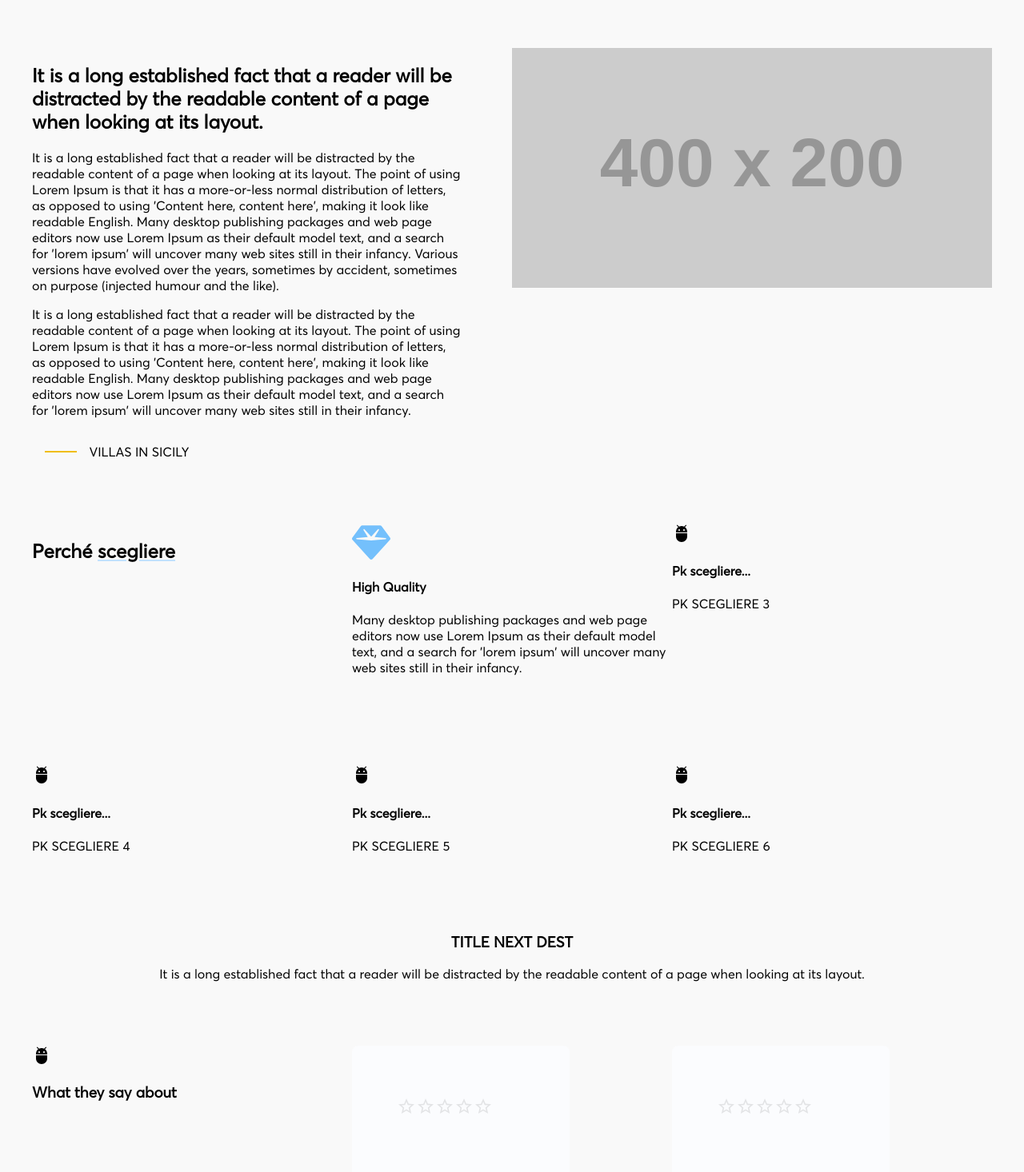
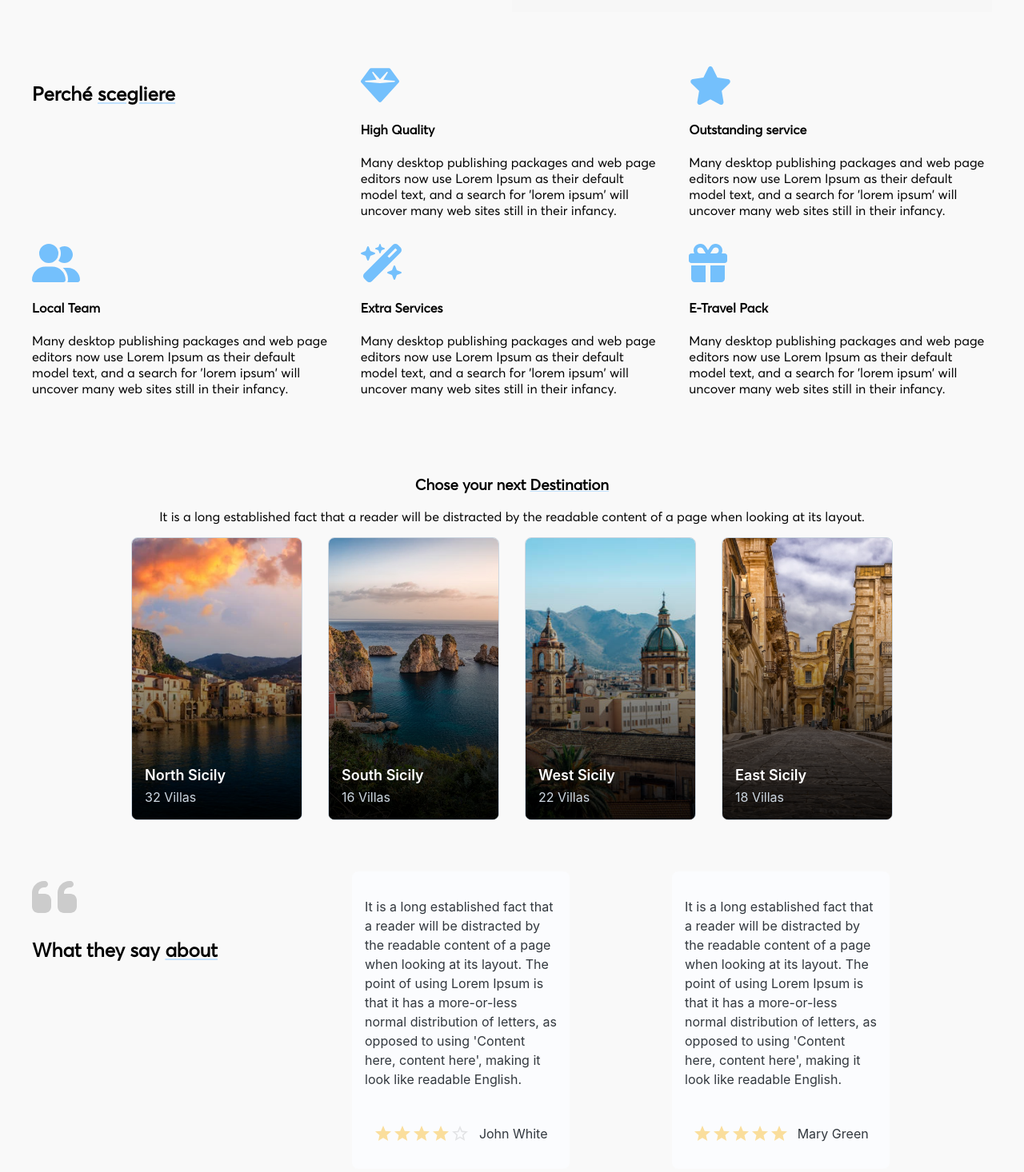
Before and after one commit to giuliapl/reactjs-villas, a React (Vite) app: page / in a window 1280 px wide. Shown: the part 712-2178 px from the top of the page at 80% size. Built offline with nearby package versions, Linux system fonts and the light colour scheme.

Commit message:
chore: home ui wip

```diff
--- a/src/views/home/Home.tsx
+++ b/src/views/home/Home.tsx
@@ -1,15 +1,22 @@
 import { Box, Button, Grid, useMediaQuery, useTheme } from "@mui/material";
-import AdbIcon from "@mui/icons-material/Adb";
 import "./Home.scss";
-import NavBar from "../../components/navbar/NavBar";
-import RatingCard from "../../components/ratingcard/RatingCard";
+import NavBar from "../../components/navBar/NavBar";
+import RatingCard from "../../components/ratingCard/RatingCard";
 import Carousel from "../../components/carousel/Carousel";
-import GradientCover from "../../components/gradientcover/GradientCover";
+import GradientCover from "../../components/gradientCover/GradientCover";
 import { FontAwesomeIcon } from "@fortawesome/react-fontawesome";
-import { faGem } from "@fortawesome/free-solid-svg-icons";
+import {
+  faGem,
+  faGift,
+  faQuoteLeft,
+  faStar,
+  faUserGroup,
+  faWandMagicSparkles,
+} from "@fortawesome/free-solid-svg-icons";
+import TextCard from "../../components/textCard/TextCard";
+import Video from "../../components/video/Video";
 
 function Home() {
-  const imgUrl = "https://placehold.co/400x200";
   const theme = useTheme();
   const isExtraSmallSize = useMediaQuery(theme.breakpoints.down("md"));
 
@@ -19,7 +26,7 @@ function Home() {
       <Box sx={{ flexGrow: 1 }} style={{ padding: "2em" }}>
         <Grid container rowSpacing={8}>
           <Grid item xs={12}>
-            <img style={{ width: "100%" }} src={imgUrl} />
+            <Video />
           </Grid>
 
           <Grid container item>
@@ -33,40 +40,38 @@ function Home() {
                 by the readable content of a page when looking at its layout.
                 The point of using Lorem Ipsum is that it has a more-or-less
                 normal distribution of letters, as opposed to using 'Content
-                here, content here', making it look like readable English. Many
-                desktop publishing packages and web page editors now use Lorem
-                Ipsum as their default model text, and a search for 'lorem
-                ipsum' will uncover many web sites still in their infancy.
-                Various versions have evolved over the years, sometimes by
-                accident, sometimes on purpose (injected humour and the like).
+                here, content here', making it look like readable English.
               </p>
               <p>
                 It is a long established fact that a reader will be distracted
                 by the readable content of a page when looking at its layout.
                 The point of using Lorem Ipsum is that it has a more-or-less
                 normal distribution of letters, as opposed to using 'Content
-                here, content here', making it look like readable English. Many
-                desktop publishing packages and web page editors now use Lorem
-                Ipsum as their default model text, and a search for 'lorem
-                ipsum' will uncover many web sites still in their infancy.
+                here, content here', making it look like readable English.
               </p>
+              {!isExtraSmallSize && (
                 <div className="divider__container">
                   <hr className="hr" />
                   <p>VILLAS IN SICILY</p>
                 </div>
+              )}
             </Grid>
             {isExtraSmallSize ? (
-              <Button>VILLAS</Button>
+              <Button className="cta-btn">VILLAS N SICILY</Button>
             ) : (
               <>
                 <Grid item xs={12} md={6}>
-                  <img style={{ width: "100%" }} src={imgUrl} />
+                  <img
+                    style={{ width: "100%" }}
+                    src={"/src/assets/images/region.jpg"}
+                    alt={"Map of Sicily"}
+                  />
                 </Grid>
               </>
             )}
           </Grid>
 
-          <Grid container item rowSpacing={12}>
+          <Grid container item columnSpacing={4} rowSpacing={2}>
             <Grid item xs={12} md={4}>
               <h2>
                 Perché <span className="underlight">scegliere</span>
@@ -75,47 +80,140 @@ function Home() {
             {isExtraSmallSize ? (
               <Grid item xs={12}>
                 <Carousel>
-                  <GradientCover name="pippo" key={0} />
-                  <GradientCover name="pluto" key={1} />
-                  <GradientCover name="paperino" key={2} />
-                  <GradientCover name="paperoga" key={3} />
+                  <TextCard
+                    icon={
+                      <FontAwesomeIcon
+                        icon={faGem}
+                        size="lg"
+                        style={{ color: "#74C0FC", fontSize: "3em" }}
+                      />
+                    }
+                    title="High Quality"
+                    description="Many desktop publishing packages and web page editors now use Lorem
+                    Ipsum as their default model text, and a search for 'lorem ipsum' will
+                    uncover many web sites still in their infancy."
+                    key={0}
+                  />
+                  <TextCard
+                    icon={
+                      <FontAwesomeIcon
+                        icon={faStar}
+                        size="lg"
+                        style={{ color: "#74C0FC", fontSize: "3em" }}
+                      />
+                    }
+                    title="Outstanding service"
+                    description=" Many desktop publishing packages and web page editors now use Lorem
+                    Ipsum as their default model text, and a search for 'lorem ipsum' will
+                    uncover many web sites still in their infancy."
+                    key={1}
+                  />
+                  <TextCard
+                    icon={
+                      <FontAwesomeIcon
+                        icon={faUserGroup}
+                        size="lg"
+                        style={{ color: "#74C0FC", fontSize: "3em" }}
+                      />
+                    }
+                    title="Local Team"
+                    description=" Many desktop publishing packages and web page editors now use Lorem
+                    Ipsum as their default model text, and a search for 'lorem ipsum' will
+                    uncover many web sites still in their infancy."
+                    key={2}
+                  />
+                  <TextCard
+                    icon={
+                      <FontAwesomeIcon
+                        icon={faWandMagicSparkles}
+                        size="lg"
+                        style={{ color: "#74C0FC", fontSize: "3em" }}
+                      />
+                    }
+                    title="Extra Services"
+                    description=" Many desktop publishing packages and web page editors now use Lorem
+                    Ipsum as their default model text, and a search for 'lorem ipsum' will
+                    uncover many web sites still in their infancy."
+                    key={3}
+                  />
                 </Carousel>
               </Grid>
             ) : (
               <>
                 <Grid item xs={12} md={4}>
+                  <TextCard
+                    icon={
                       <FontAwesomeIcon
                         icon={faGem}
                         size="lg"
                         style={{ color: "#74C0FC", fontSize: "3em" }}
                       />
-                  <h4>High Quality</h4>
-                  <p>
-                    Many desktop publishing packages and web page editors now
-                    use Lorem Ipsum as their default model text, and a search
-                    for 'lorem ipsum' will uncover many web sites still in their
-                    infancy.
-                  </p>
+                    }
+                    title="High Quality"
+                    description="Many desktop publishing packages and web page editors now use Lorem
+                    Ipsum as their default model text, and a search for 'lorem ipsum' will
+                    uncover many web sites still in their infancy."
+                  />
                 </Grid>
                 <Grid item xs={12} md={4}>
-                  <AdbIcon />
-                  <h4>Pk scegliere...</h4>
-                  <p>PK SCEGLIERE 3</p>
+                  <TextCard
+                    icon={
+                      <FontAwesomeIcon
+                        icon={faStar}
+                        size="lg"
+                        style={{ color: "#74C0FC", fontSize: "3em" }}
+                      />
+                    }
+                    title="Outstanding service"
+                    description=" Many desktop publishing packages and web page editors now use Lorem
+                    Ipsum as their default model text, and a search for 'lorem ipsum' will
+                    uncover many web sites still in their infancy."
+                  />
                 </Grid>
                 <Grid item xs={12} md={4}>
-                  <AdbIcon />
-                  <h4>Pk scegliere...</h4>
-                  <p>PK SCEGLIERE 4</p>
+                  <TextCard
+                    icon={
+                      <FontAwesomeIcon
+                        icon={faUserGroup}
+                        size="lg"
+                        style={{ color: "#74C0FC", fontSize: "3em" }}
+                      />
+                    }
+                    title="Local Team"
+                    description=" Many desktop publishing packages and web page editors now use Lorem
+                    Ipsum as their default model text, and a search for 'lorem ipsum' will
+                    uncover many web sites still in their infancy."
+                  />
                 </Grid>
                 <Grid item xs={12} md={4}>
-                  <AdbIcon />
-                  <h4>Pk scegliere...</h4>
-                  <p>PK SCEGLIERE 5</p>
+                  <TextCard
+                    icon={
+                      <FontAwesomeIcon
+                        icon={faWandMagicSparkles}
+                        size="lg"
+                        style={{ color: "#74C0FC", fontSize: "3em" }}
+                      />
+                    }
+                    title="Extra Services"
+                    description=" Many desktop publishing packages and web page editors now use Lorem
+                    Ipsum as their default model text, and a search for 'lorem ipsum' will
+                    uncover many web sites still in their infancy."
+                  />
                 </Grid>
                 <Grid item xs={12} md={4}>
-                  <AdbIcon />
-                  <h4>Pk scegliere...</h4>
-                  <p>PK SCEGLIERE 6</p>
+                  <TextCard
+                    icon={
+                      <FontAwesomeIcon
+                        icon={faGift}
+                        size="lg"
+                        style={{ color: "#74C0FC", fontSize: "3em" }}
+                      />
+                    }
+                    title="E-Travel Pack"
+                    description=" Many desktop publishing packages and web page editors now use Lorem
+                    Ipsum as their default model text, and a search for 'lorem ipsum' will
+                    uncover many web sites still in their infancy."
+                  />
                 </Grid>
               </>
             )}
@@ -124,7 +222,10 @@ function Home() {
           <Grid container item>
             <Grid item xs={12}>
               <div style={{ textAlign: "center" }}>
-                <h3>TITLE NEXT DEST</h3>
+                <h3>
+                  Chose your next{" "}
+                  <span className="underlight">Destination</span>
+                </h3>
                 <p>
                   It is a long established fact that a reader will be distracted
                   by the readable content of a page when looking at its layout.
@@ -133,15 +234,66 @@ function Home() {
             </Grid>
             {isExtraSmallSize ? (
               <Grid item xs={12}>
-                {/* <Carousel /> */}
+                <Carousel>
+                  <GradientCover
+                    imgUrl={"/src/assets/images/sicily1.jpg"}
+                    alt={"North Sicily"}
+                    title={"North Sicily"}
+                    description={"32 Villas"}
+                  />
+                  <GradientCover
+                    imgUrl={"/src/assets/images/sicily2.jpg"}
+                    alt={"South Sicily"}
+                    title={"South Sicily"}
+                    description={"16 Villas"}
+                  />
+                  <GradientCover
+                    imgUrl={"/src/assets/images/sicily3.jpg"}
+                    alt={"West Sicily"}
+                    title={"West Sicily"}
+                    description={"22 Villas"}
+                  />
+                  <GradientCover
+                    imgUrl={"/src/assets/images/sicily4.jpg"}
+                    alt={"East Sicily"}
+                    title={"East Sicily"}
+                    description={"18 Villas"}
+                  />
+                </Carousel>
               </Grid>
             ) : (
               <>
-                <Grid container item md={12} justifyContent={"center"} gap={"2em"}>
-                  {/* <GradientCover />
-                  <GradientCover />
-                  <GradientCover />
-                  <GradientCover /> */}
+                <Grid
+                  container
+                  item
+                  md={12}
+                  justifyContent={"center"}
+                  gap={"2em"}
+                >
+                  <GradientCover
+                    imgUrl={"/src/assets/images/sicily1.jpg"}
+                    alt={"North Sicily"}
+                    title={"North Sicily"}
+                    description={"32 Villas"}
+                  />
+                  <GradientCover
+                    imgUrl={"/src/assets/images/sicily2.jpg"}
+                    alt={"South Sicily"}
+                    title={"South Sicily"}
+                    description={"16 Villas"}
+                  />
+                  <GradientCover
+                    imgUrl={"/src/assets/images/sicily3.jpg"}
+                    alt={"West Sicily"}
+                    title={"West Sicily"}
+                    description={"22 Villas"}
+                  />
+                  <GradientCover
+                    imgUrl={"/src/assets/images/sicily4.jpg"}
+                    alt={"East Sicily"}
+                    title={"East Sicily"}
+                    description={"18 Villas"}
+                  />
                 </Grid>
               </>
             )}
@@ -149,20 +301,65 @@ function Home() {
 
           <Grid container item>
             <Grid item xs={12} md={4}>
-              <AdbIcon />
-              <h3>What they say about</h3>
+              <FontAwesomeIcon
+                icon={faQuoteLeft}
+                fontSize={"4em"}
+                color={"#cccccc"}
+              />
+              <h2>
+                What they say <span className="underlight">about</span>
+              </h2>
             </Grid>
             {isExtraSmallSize ? (
               <Grid item xs={12}>
-                {/* <Carousel /> */}
+                <Carousel>
+                  <RatingCard
+                    author="John White"
+                    description="It is a long established fact that a reader will be distracted by the
+        readable content of a page when looking at its layout. The point of
+        using Lorem Ipsum is that it has a more-or-less normal distribution of
+        letters, as opposed to using 'Content here, content here', making it
+        look like readable English."
+                    rating={4}
+                    key={0}
+                  />
+                  <RatingCard
+                    author="Mary Green"
+                    description="It is a long established fact that a reader will be distracted by the
+        readable content of a page when looking at its layout. The point of
+        using Lorem Ipsum is that it has a more-or-less normal distribution of
+        letters, as opposed to using 'Content here, content here', making it
+        look like readable English."
+                    rating={5}
+                    key={1}
+                  />
+                </Carousel>
               </Grid>
             ) : (
               <>
                 <Grid item xs={12} md={4}>
-                  <RatingCard />
+                  <RatingCard
+                    author="John White"
+                    description="It is a long established fact that a reader will be distracted by the
+        readable content of a page when looking at its layout. The point of
+        using Lorem Ipsum is that it has a more-or-less normal distribution of
+        letters, as opposed to using 'Content here, content here', making it
+        look like readable English."
+                    rating={4}
+                    key={0}
+                  />
                 </Grid>
                 <Grid item xs={12} md={4}>
-                  <RatingCard />
+                  <RatingCard
+                    author="Mary Green"
+                    description="It is a long established fact that a reader will be distracted by the
+        readable content of a page when looking at its layout. The point of
+        using Lorem Ipsum is that it has a more-or-less normal distribution of
+        letters, as opposed to using 'Content here, content here', making it
+        look like readable English."
+                    rating={5}
+                    key={1}
+                  />
                 </Grid>
               </>
             )}
```
Also changed, not shown: src/views/home/Home.scss (+7 -0 lines). Lines whose indentation alone changed are shown as unchanged.
